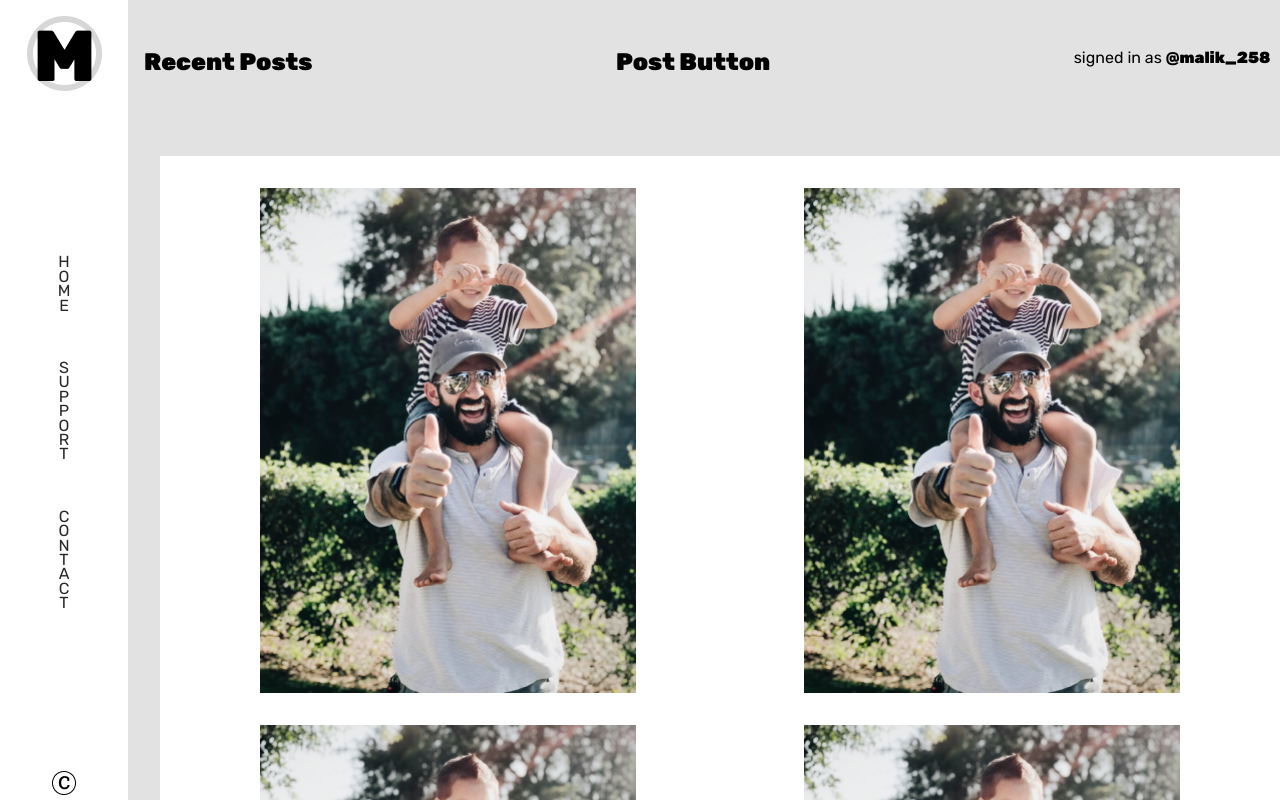
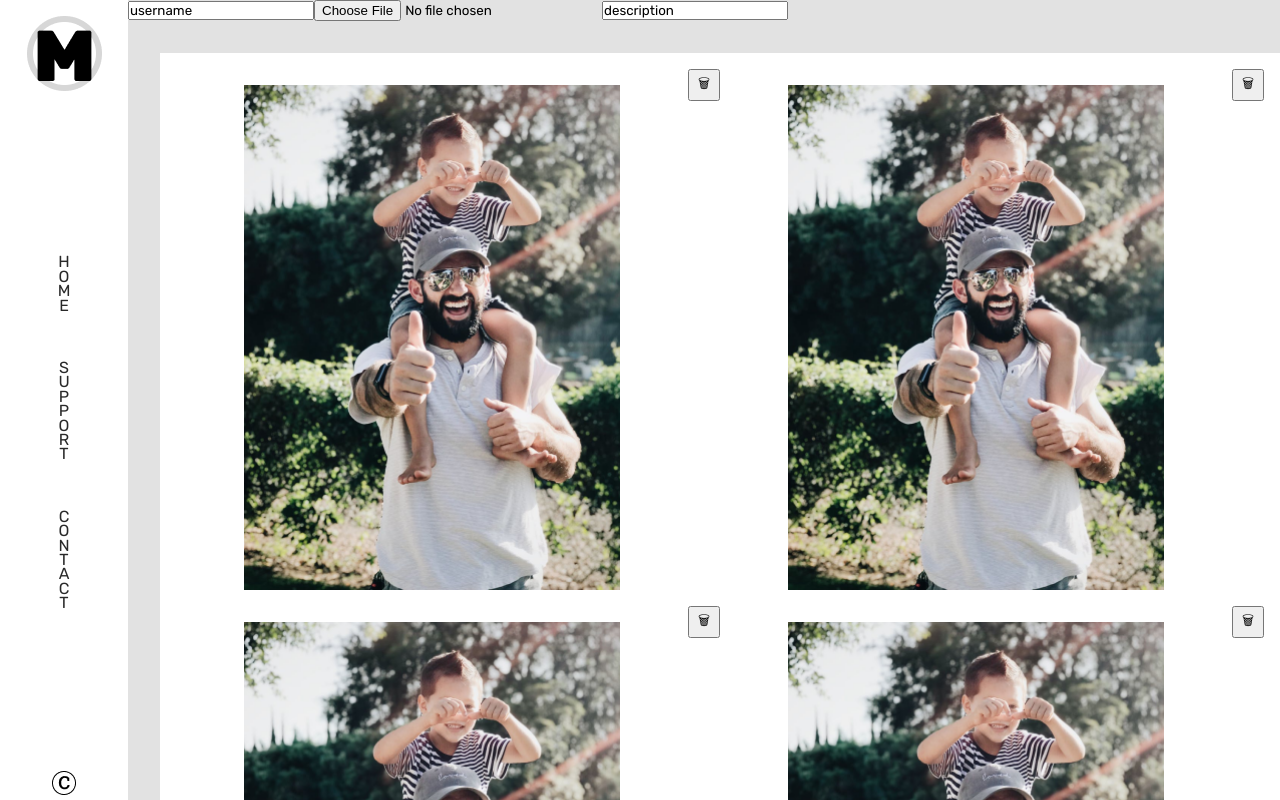
Before and after one commit to its-azharmalik/MERN_Starter, a React (Create React App) app in the folder frontend/: page /postmemory in a window 1280 px wide. Shown: the top 800 px of the page. Built offline with nearby package versions, Linux system fonts and the light colour scheme.

Commit message:
Added everything except style and dynamic frontend to be started frm here

```diff
--- a/frontend/package.json
+++ b/frontend/package.json
@@ -9,6 +9,8 @@
     "@testing-library/user-event": "^12.2.2",
     "react": "^17.0.1",
     "react-dom": "^17.0.1",
+    "react-router": "^5.2.0",
+    "react-router-dom": "^5.2.0",
     "react-scripts": "4.0.0",
     "web-vitals": "^0.2.4"
   },
--- a/frontend/src/App.js
+++ b/frontend/src/App.js
@@ -3,16 +3,22 @@ import Navbar from './Components/Navbar Components/Navbar'
 import HomeScreen from './screens/HomeScreen'
 import './App.css'
 import Posts from './Components/Posts Components/Posts'
+import { BrowserRouter as Router, Route } from 'react-router-dom'
+import UploadScreen from './screens/UploadScreen'
+
 
 
 const App = () => {
     return (
         <div className='screen-management'>
+           <Router>
             <Navbar />
             <div className='column'>
-                <HomeScreen />
+            <Route path='/' component={HomeScreen} exact />
+            <Route path='/postmemory' component={UploadScreen} />
                 <Posts />
             </div>
+            </Router>
         </div>
     )
 }
--- a/frontend/src/Components/Post Component/Post.css
+++ b/frontend/src/Components/Post Component/Post.css
@@ -3,3 +3,8 @@
     width: 23.5rem;
 
 }
+
+.dlt-btn{
+    width: 2rem;
+    height: 2rem;
+}
--- a/frontend/src/Components/Post Component/Post.js
+++ b/frontend/src/Components/Post Component/Post.js
@@ -5,6 +5,7 @@ const Post = () => {
     return (
         <>
             <img className='post-image' src='./Images/Pic1.png' alt='Post' />
+            <button className='dlt-btn'>&#128465;</button>
         </>
     )
 }
--- a/frontend/src/screens/HomeScreen.js
+++ b/frontend/src/screens/HomeScreen.js
@@ -1,6 +1,7 @@
 import React from 'react'
 import './HomeScreen.css'
 import Posts from '../Components/Posts Components/Posts'
+import { Link } from 'react-router-dom'
 
 const HomeScreen = () => {
     return (
@@ -10,7 +11,9 @@ const HomeScreen = () => {
                 <h2>Recent Posts</h2>
             </div>
             <div className='post-button'>
-                <h2>Post Button</h2>
+               <Link to='/postmemory'>
+                    <button>Post Button</button>
+               </Link>
             </div>
             <div className='user-name'>
                 <p>signed in as <strong>@malik_258</strong></p>
--- /dev/null
+++ b/frontend/src/screens/UploadScreen.js
@@ -0,0 +1,15 @@
+import React from 'react'
+
+const UploadScreen = () => {
+    return (
+        <div>
+            <form>
+                <input placceholder='Username' value='username' type='text' />
+                <input placceholder='Choose Image' type='file' />
+                <input placeholder='This is a memory of...' value='description' type='text' />
+            </form>
+        </div>
+    )
+}
+
+export default UploadScreen
```
Also changed, not shown: 1 other file (tests, documents, lock files or other folders).
